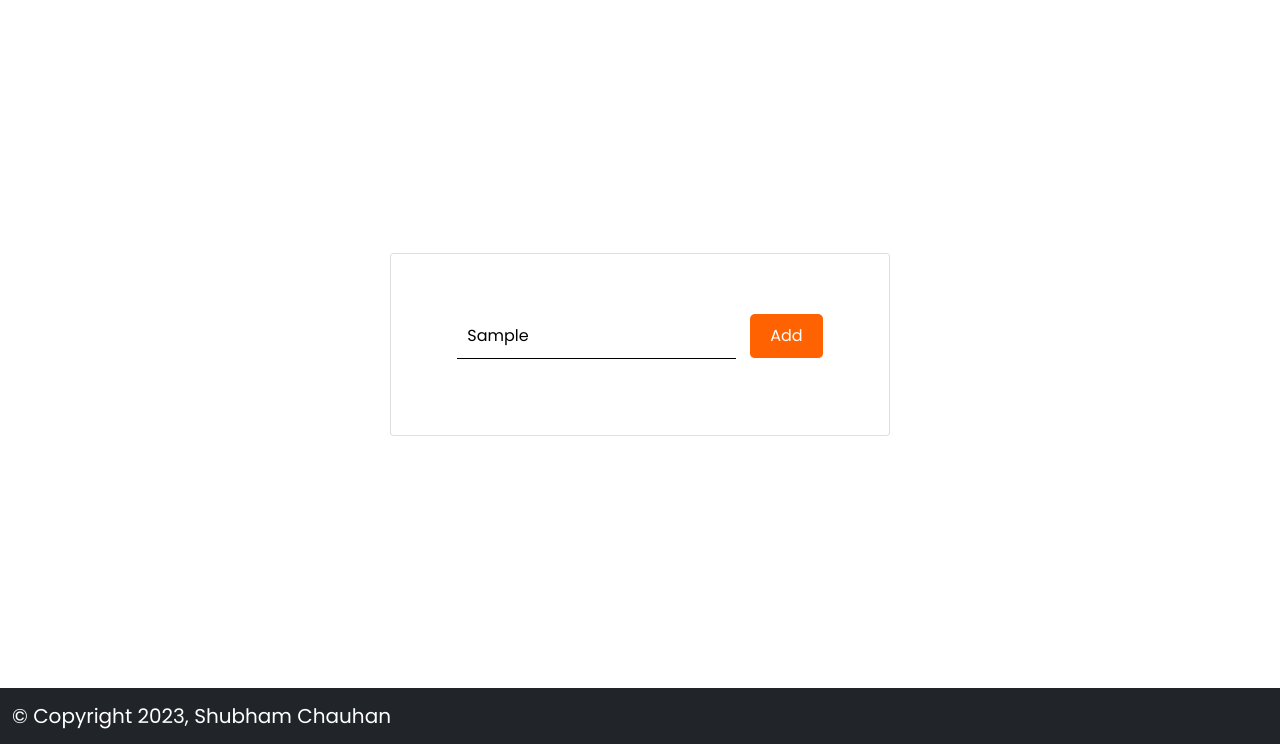
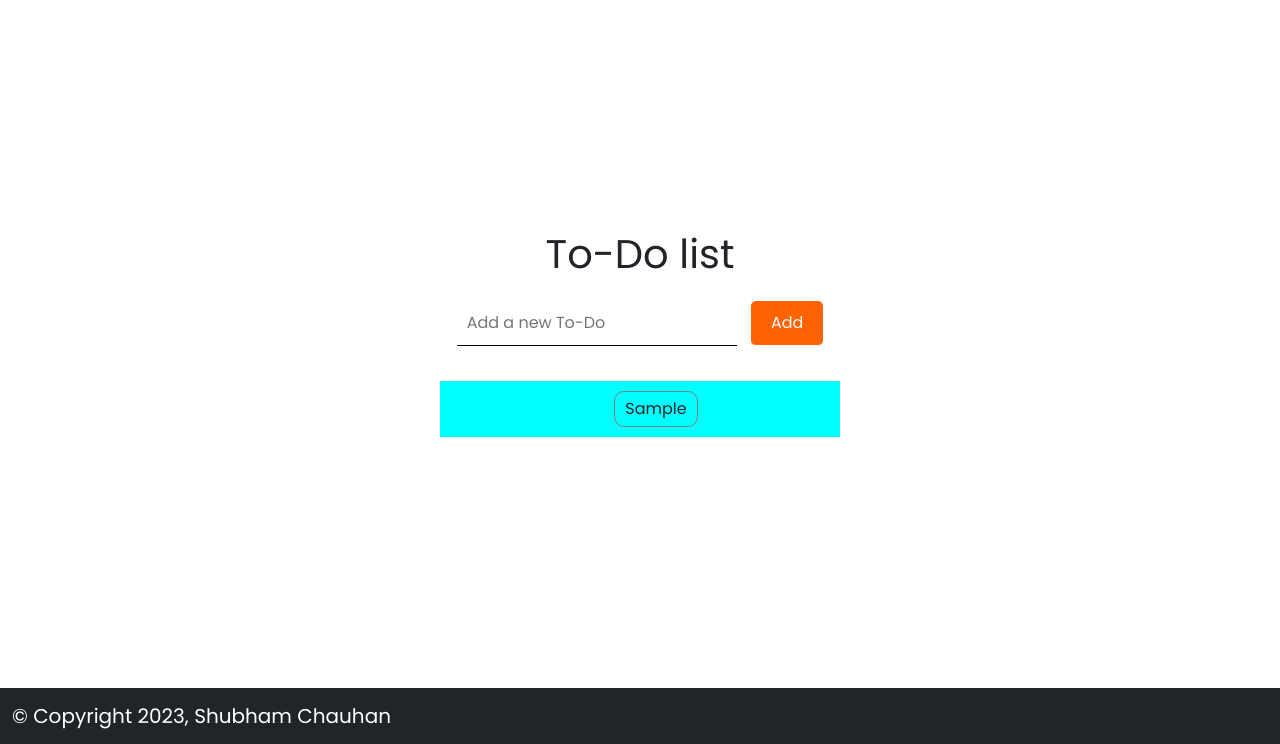
Before and after one commit to Shubham-Chauhan-12/JS_To-Do-List, a plain HTML site: page index.html in a window 1280 px wide. Both pictures are taken after typing "Sample" into the empty fields and a click on the button "Add". Shown: the part 56-800 px from the top of the page. Drawn offline with nearby package versions, Linux system fonts and the light colour scheme.

Commit message:
data binding done

```diff
--- a/index.html
+++ b/index.html
@@ -28,12 +28,14 @@
         </nav>
     </div>
     <div class="content">
+        <h1>To-Do list</h1>
         <div class="card">
             <div class="inputdata">
-                <input type="text" placeholder="Add a new To-Do">
-                <input type="button" value="Add">
+
+                <input type="text" placeholder="Add a new To-Do" id="inputbox">
+                <input type="button" value="Add" id="addBtn">
             </div>
-            <ul class="todolist">
+            <ul id="todolist">
                 <!-- <li>random task</li>
                 <li>random task</li>
                 <li>random task</li> -->
--- a/main.js
+++ b/main.js
@@ -0,0 +1,26 @@
+const inputbox = document.getElementById('inputbox');
+const addBtn = document.getElementById('addBtn');
+const todolist = document.getElementById('todolist');
+
+addBtn.addEventListener('click', () => {
+
+    const inputText = inputbox.value.trim();
+    if (inputText.length <= 0) {
+
+        alert("please write something ...")
+
+    }
+
+    const li = document.createElement("li");
+    // const p = document.createElement("p");
+
+
+    li.innerHTML = inputText;
+    todolist.appendChild(li);
+
+    inputbox.value = "";
+
+
+
+
+});
--- a/style.css
+++ b/style.css
@@ -16,6 +16,7 @@
     min-height: 100vh;
 
     display: flex;
+    flex-direction: column;
     justify-content: center;
     align-items: center;
 
@@ -23,7 +24,9 @@
 }
 
 .card {
-    padding: 50px;
+    border: none;
+
+    padding: 5px 50px;
     width: 500px;
     height: max-content;
     display: flex;
@@ -64,6 +67,30 @@
     padding: 10px 20px;
 }
 
-.inputdata input[type="button"]:hover{
-   background-color: orangered;
+.inputdata input[type="button"]:hover {
+    background-color: orangered;
 }
+
+
+ul {
+
+    width: 100%;
+    max-width: 450px;
+    margin-top: 25px;
+    display: flex;
+    justify-content: center;
+    align-items: center;
+    flex-direction: column;
+    background-color: aqua;
+
+}
+
+ul li {
+
+    list-style-type: none;
+    cursor: pointer;
+    border: 0.5px solid gray;
+    border-radius: 10px;
+    margin: 10px;
+    padding: 5px 10px;
+}
```
